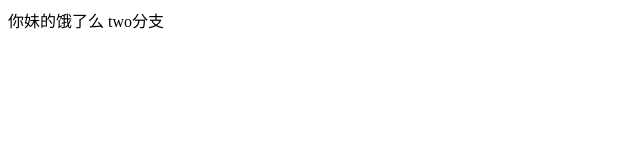
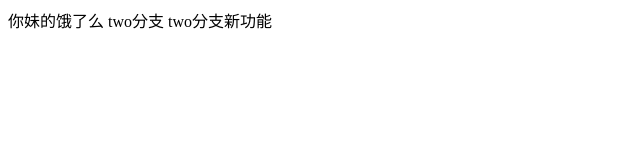
Before and after one commit to luo772435545/git, a plain HTML site: page miaozu/test.html in a window 1280 px wide. Shown: the whole page, without its empty margins (0-640 px from the left). Drawn offline with Linux system fonts and the light colour scheme.

Commit message:
MASTER分支

```diff
--- a/miaozu/test.html
+++ b/miaozu/test.html
@@ -7,5 +7,6 @@
 <body>
 	<span>你妹的饿了么</span>
 	<span>two分支</span>
+	<span>two分支新功能</span>
 </body>
 </html>
```
